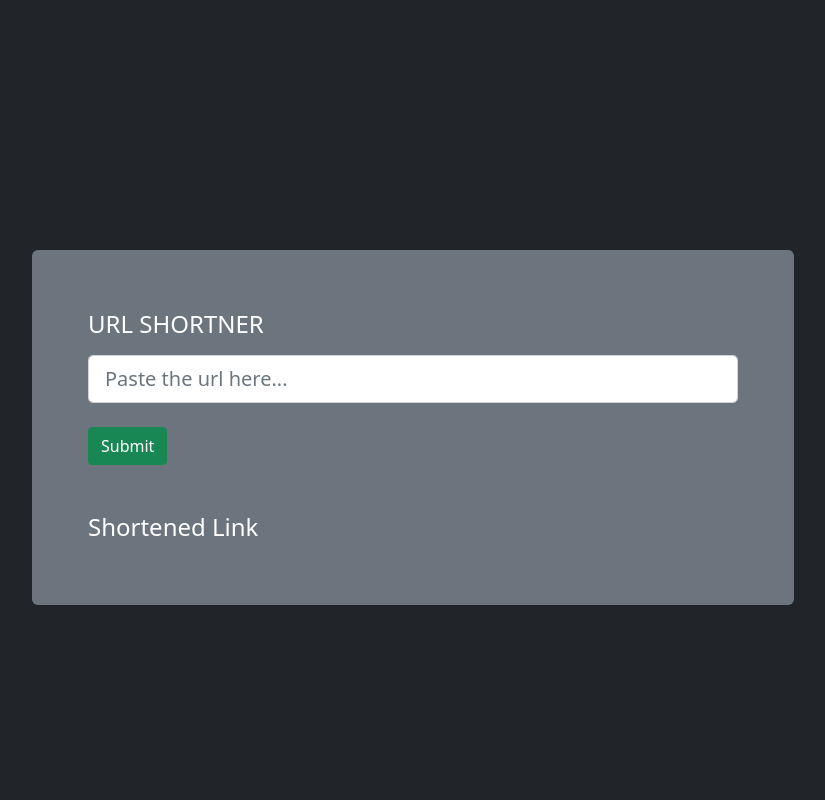
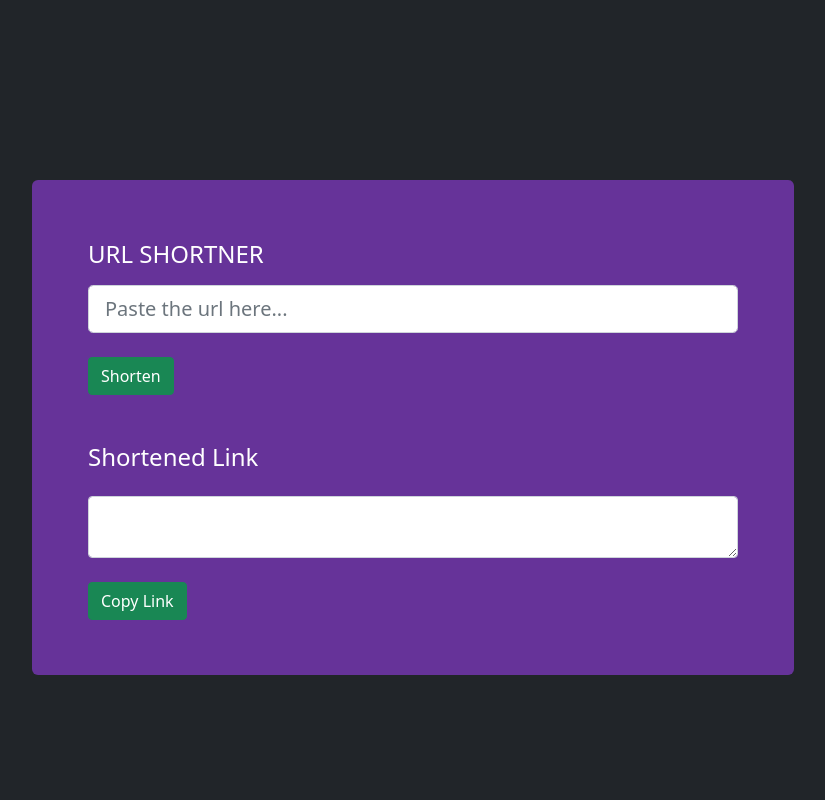
Before and after one commit to amaldevcd/py-urlshortner, a Django app: page / in a window 1280 px wide. Shown: the whole page, without its empty margins (227-1052 px from the left). Run offline with Django 3.2, Linux system fonts and the light colour scheme.

Commit message:
completed

```diff
--- a/urlshortner/static/css/style.css
+++ b/urlshortner/static/css/style.css
@@ -6,6 +6,7 @@
     justify-content: center;
     flex-flow: column;
     height: 800px;
+    overflow: auto;
 }
 .box
 {
@@ -13,6 +14,7 @@
     border-radius: 6px;
     padding: 5%;
     color: white;
+    background-color:rebeccapurple!important;
 }
 .form-control-lg
 {
--- a/urlshortner/static/js/script.js
+++ b/urlshortner/static/js/script.js
@@ -7,8 +7,15 @@ $(document).on('submit','#post-form',function(e){e.preventDefault();
             csrfmiddlewaretoken:$('input[name=csrfmiddlewaretoken]').val(),
         },
         success:function(data){
-            $('h5').html("localhost:8000/"+data)
+            $("textarea").html("localhost:8000/"+data)
 
         },
     });
 });
+function myFunction() {
+    var copyText = document.getElementById("h5");
+    copyText.select();
+    copyText.setSelectionRange(0, 99999);
+    document.execCommand("copy");
+    console.log("coppied successfully");
+}
--- a/urlshortner/templates/index.html
+++ b/urlshortner/templates/index.html
@@ -11,15 +11,16 @@
 </head>
 <body class="bg-dark">
     <div class="container ">
-        <div class="box bg-secondary">
+        <div class="box">
                 <h4 class="mt-1">URL SHORTNER</h4>
                 <form action="" id="post-form">
                     {% csrf_token %}
                     <input name="link" id="link" class="form-control form-control-lg mt-3" type="text" placeholder="Paste the url here..." aria-label=".form-control-lg example">
-                    <input class="btn btn-success mt-4" type="submit" value="Submit">
+                    <input class="btn btn-success mt-4" type="submit" value="Shorten">
                     <h4 class="mt-5">Shortened Link</h4>
                 </form>
-                <h5></h5>
+               <textarea id="h5" class="form-control mt-4"></textarea>
+                <button class="btn btn-success mt-4" onclick="myFunction()">Copy Link</button>
         </div>
         <script src="https://cdnjs.cloudflare.com/ajax/libs/jquery/3.6.0/jquery.js" integrity="sha512-n/4gHW3atM3QqRcbCn6ewmpxcLAHGaDjpEBu4xZd47N0W2oQ+6q7oc3PXstrJYXcbNU1OHdQ1T7pAP+gi5Yu8g==" crossorigin="anonymous" referrerpolicy="no-referrer"></script>
     <script src="https://cdn.jsdelivr.net/npm/@popperjs/core@2.9.2/dist/umd/popper.min.js" integrity="sha384-IQsoLXl5PILFhosVNubq5LC7Qb9DXgDA9i+tQ8Zj3iwWAwPtgFTxbJ8NT4GN1R8p" crossorigin="anonymous"></script>
```
